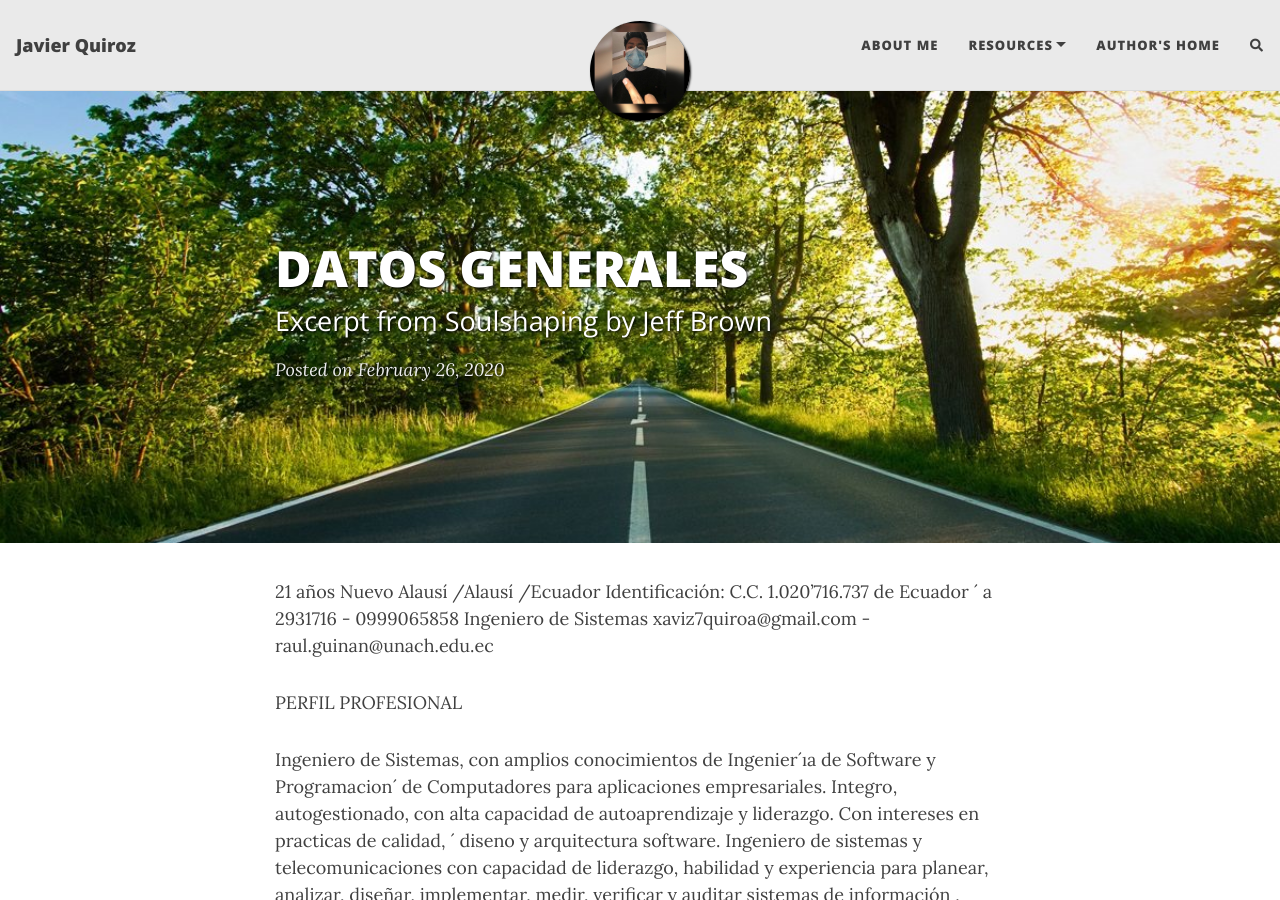
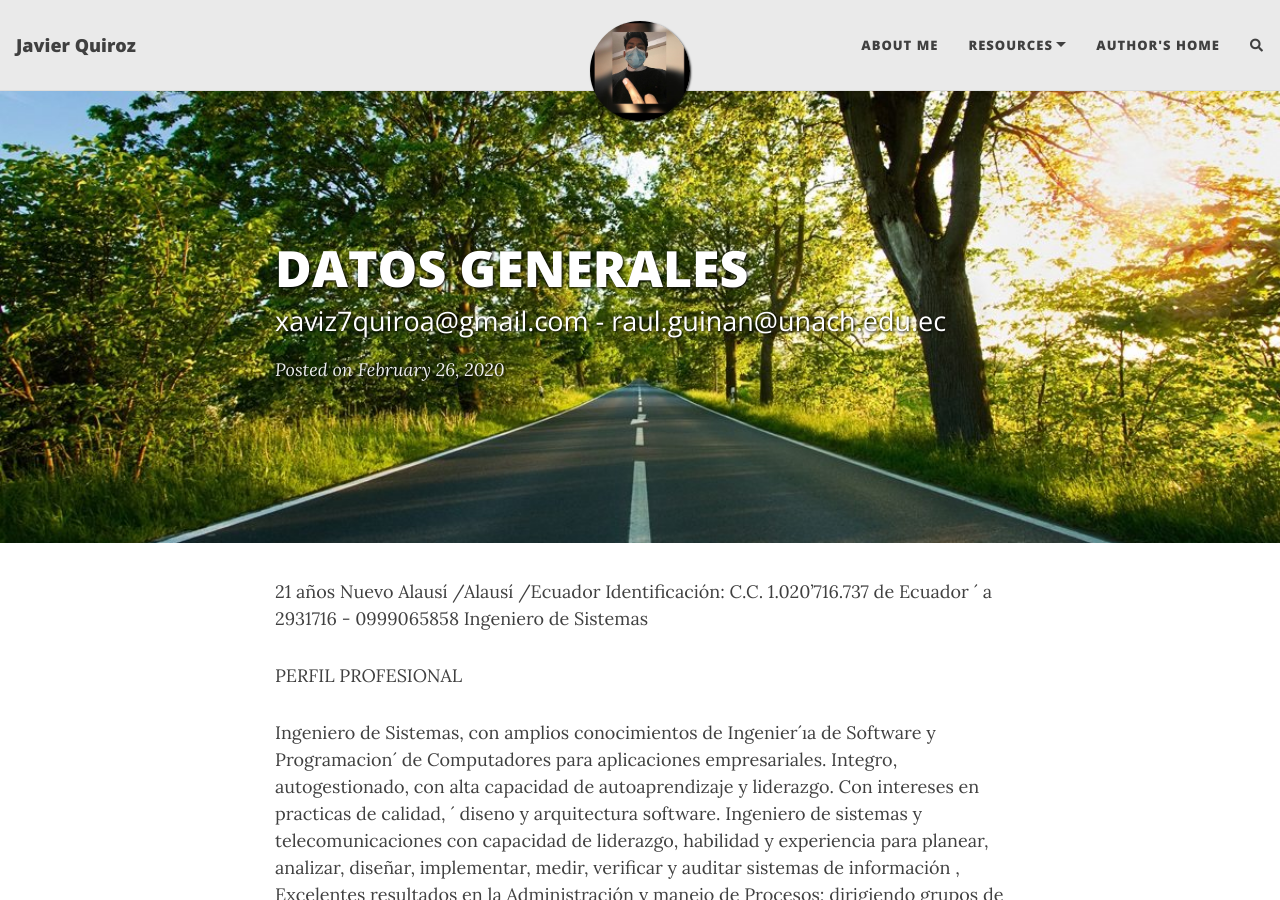
Before and after one commit to Javiz10/Javiz10, a Jekyll site: the page built from _posts/2020-02-26-flake-it-till-you-make-it.md, in a window 1280 px wide and 900 px high. Built offline with Jekyll 4.4.1, drawn with Linux system fonts in a browser that asks for light colours; nearby versions of some CDN libraries; comment, search, counter and statistics services are not loaded.

Commit message:
Update 2020-02-26-flake-it-till-you-make-it.md

```diff
--- a/_posts/2020-02-26-flake-it-till-you-make-it.md
+++ b/_posts/2020-02-26-flake-it-till-you-make-it.md
@@ -1,7 +1,7 @@
 ---
 layout: post
 title: DATOS GENERALES
-subtitle: Excerpt from Soulshaping by Jeff Brown
+subtitle: xaviz7quiroa@gmail.com - raul.guinan@unach.edu.ec
 cover-img: /assets/img/path.jpg
 thumbnail-img: /assets/img/thumb.png
 share-img: /assets/img/path.jpg
```
Also changed, not shown: other parts of _posts/2020-02-26-flake-it-till-you-make-it.md (+0 -1 lines).
